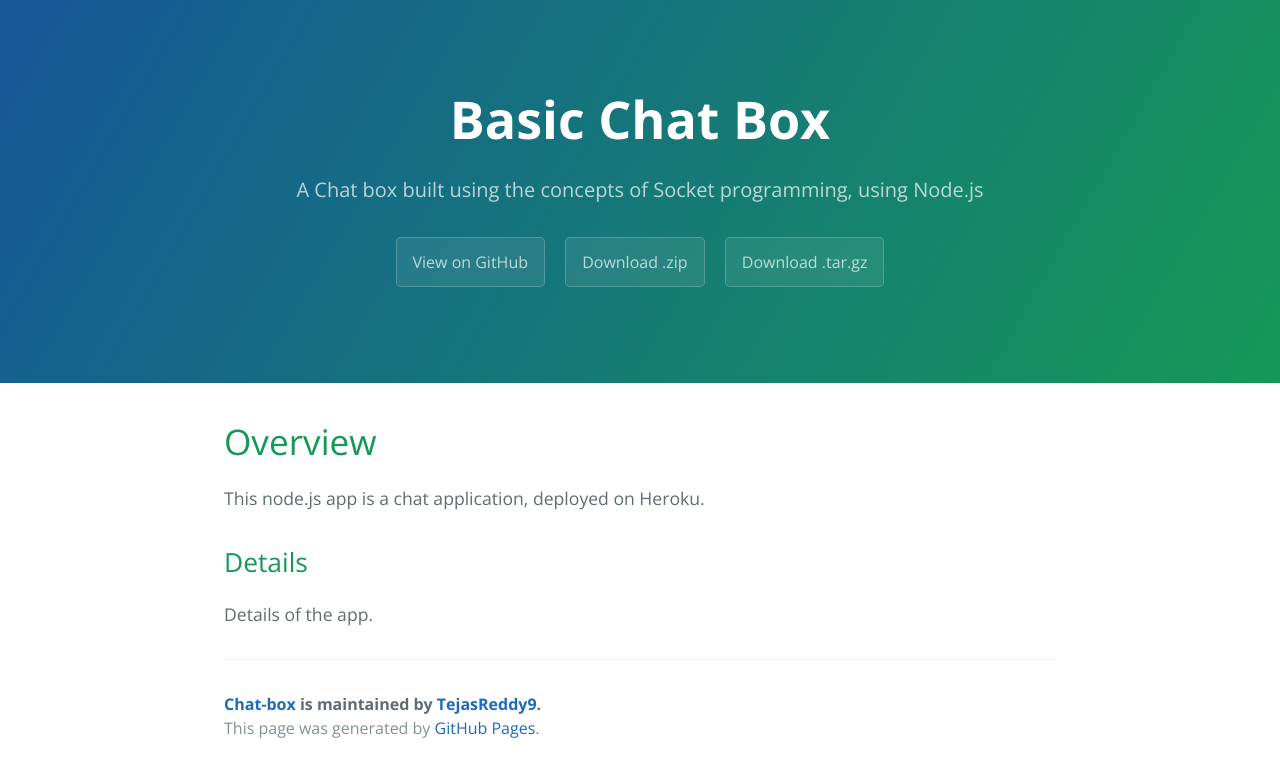
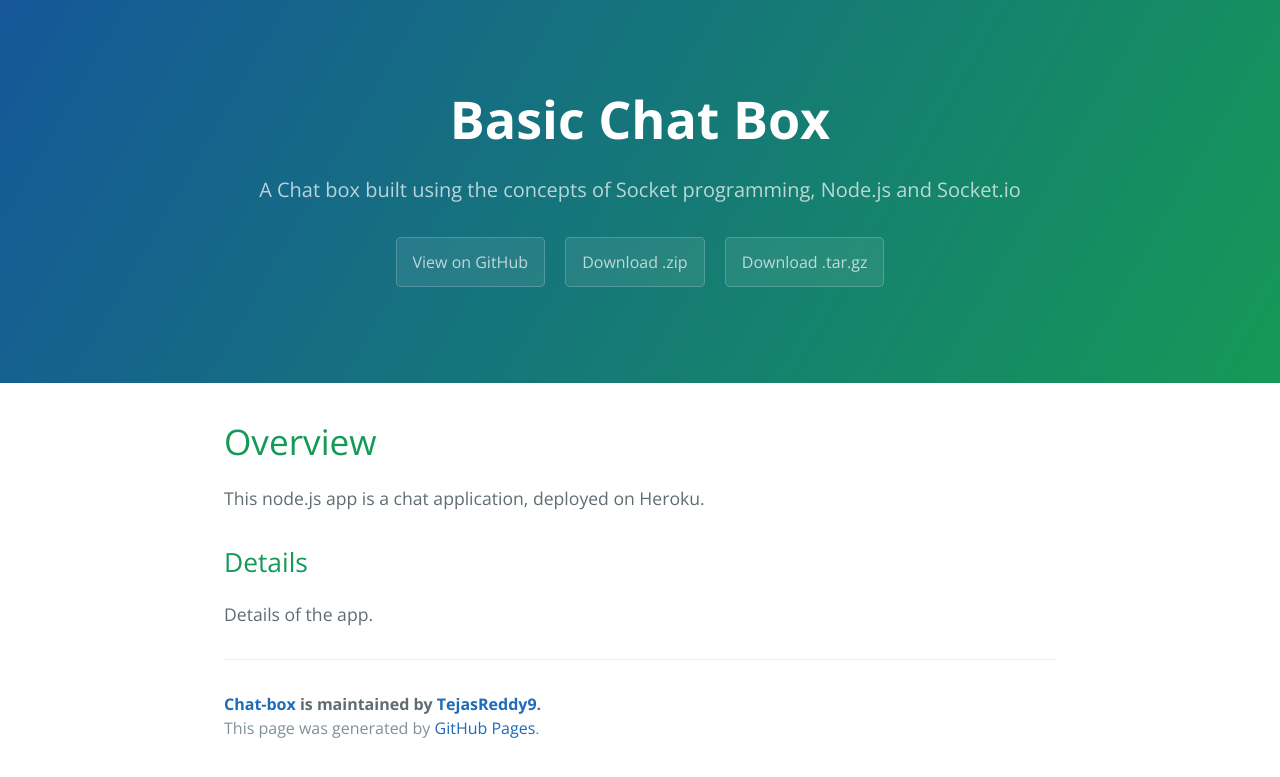
Before and after one commit to TejasReddy9/Chat-box, a Jekyll site: the page built from docs/index.md, in a window 1280 px wide. Shown: the top 777 px of the page. Built offline with Jekyll 4.4.1, drawn with Linux system fonts in a browser that asks for light colours; our own code applies the rules of GitHub Pages for plain Markdown files.

Commit message:
Update _config.yml

```diff
--- a/docs/_config.yml
+++ b/docs/_config.yml
@@ -1,5 +1,5 @@
 title: Basic Chat Box
-description: A Chat box built using the concepts of Socket programming, using Node.js
+description: A Chat box built using the concepts of Socket programming, Node.js and Socket.io
 show_downloads: true
 google_analytics:
 theme: jekyll-theme-cayman
```
